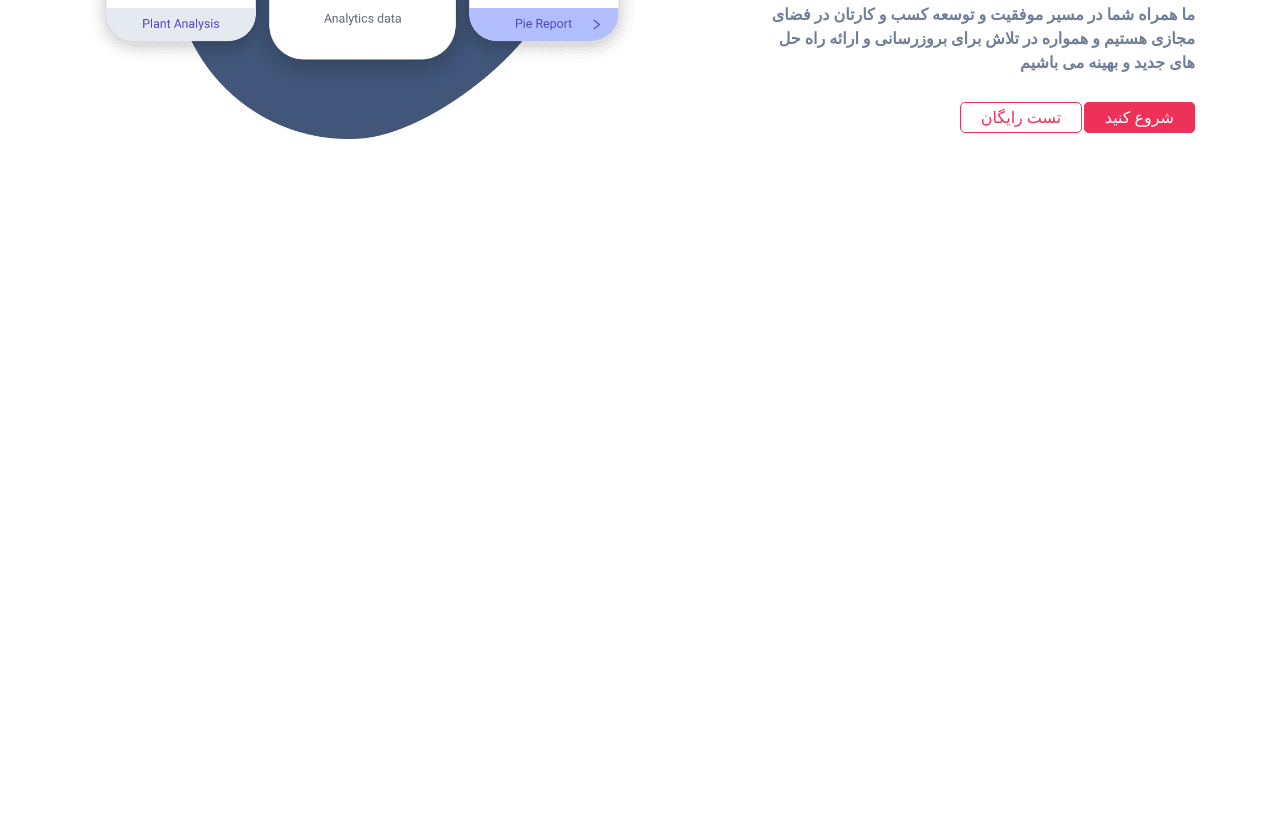
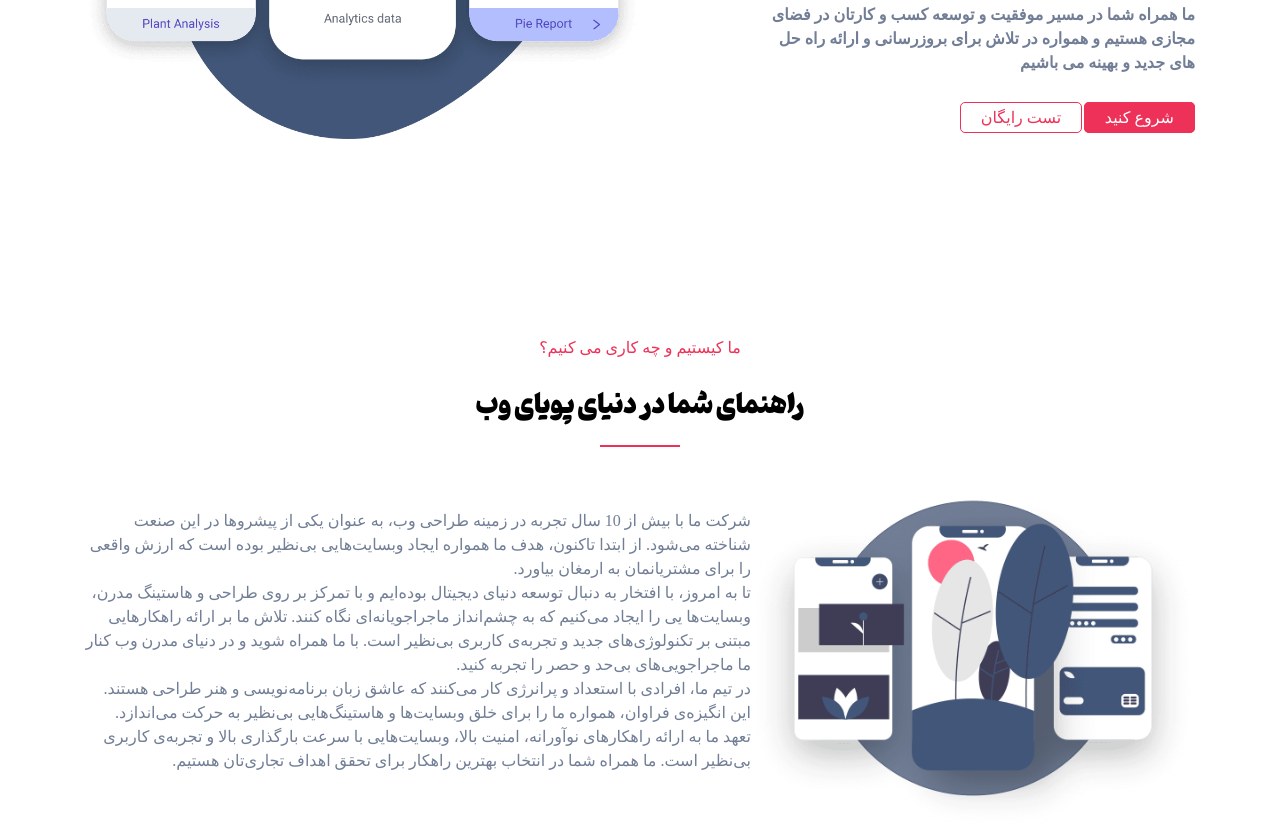
Before and after one commit to Matin-Hosseini/diako-host, a plain HTML site: page index.html in a window 1280 px wide. Shown: the part 479-1313 px from the top of the page. Before the commit the page ends 821 px from the top, so only its background shows below. Drawn offline with Linux system fonts and the light colour scheme; a web font is replaced by a local one.

Commit message:
Simple about us section created

```diff
--- a/css/app.css
+++ b/css/app.css
@@ -91,6 +91,29 @@ img {
 }
 
 /*  ---- content-container ends ----  */
+
+/*  ---- component styles starts ----  */
+.section-header {
+  margin-bottom: 5rem;
+  text-align: center;
+}
+.section-header__caption {
+  color: var(--red-color);
+  font-family: var(--secondary-font);
+  font-weight: 400;
+}
+.section-header__title {
+  font-size: 3rem;
+  margin: 2rem 0;
+}
+.section-header__line {
+  display: block;
+  width: 8rem;
+  height: 0.2rem;
+  background-color: var(--red-color);
+  margin: auto;
+}
+/*  ---- component styles ends ----  */
 
 /*  ---- header nav starts ----  */
 
@@ -220,4 +243,22 @@ header {
 
 /*  ---- home ends ----  */
 
+/*  ---- about us starts ----  */
+
+
+  .about-us__content {
+    display: flex;
+    flex-direction: column;
+  }
+  .about-us__image {
+    flex-basis: 40%;
+    order: 1;
+  }
+  .about-us__description {
+    flex-basis: 60%;
+    margin-bottom: 5rem;
+  }
+
+/*  ---- about us ends ----  */
+
 @import "./responsive.css";
--- a/css/responsive.css
+++ b/css/responsive.css
@@ -107,3 +107,19 @@
 }
 
 /*  ---- home ends ----  */
+
+/*  ---- about us starts ----  */
+@media (min-width: 992px) {
+  .about-us__content {
+    flex-direction: row;
+    align-items: center;
+  }
+  .about-us__image {
+    flex-basis: 40%;
+    order: 0;
+  }
+  .about-us__description {
+    flex-basis: 60%;
+  }
+}
+/*  ---- about us ends ----  */
--- a/index.html
+++ b/index.html
@@ -63,6 +63,33 @@
           <img src="./assets/images/header-img.png" alt="">
         </div>
       </section>
+
+      <section class="about-us">
+        <div class="container">
+          <div class="section-header">
+            <p class="section-header__caption">ما کیستیم و چه کاری می کنیم؟</p>
+            <h3 class="section-header__title">راهنمای شما در دنیای پویای وب</h3>
+            <span class="section-header__line"></span>
+          </div>
+
+          <div class="about-us__content">
+            <div class="about-us__image">
+              <img src="assets/images/about-img.png" alt="">
+            </div>
+            <div class="about-us__description">
+              <p class="description">
+                شرکت ما با بیش از 10 سال تجربه در زمینه طراحی وب، به عنوان یکی از پیشروها در این صنعت شناخته می‌شود. از ابتدا تاکنون، هدف ما همواره ایجاد وبسایت‌هایی بی‌نظیر بوده است که ارزش واقعی را برای مشتریانمان به ارمغان بیاورد.
+                <br>
+                تا به امروز، با افتخار به دنبال توسعه دنیای دیجیتال بوده‌ایم و با تمرکز بر روی طراحی و هاستینگ مدرن، وبسایت‌ها یی را ایجاد می‌کنیم که به چشم‌انداز ماجراجویانه‌ای نگاه کنند. تلاش ما بر ارائه راهکارهایی مبتنی بر تکنولوژی‌های جدید و تجربه‌ی کاربری بی‌نظیر است. با ما همراه شوید و در دنیای مدرن وب کنار ما ماجراجویی‌های بی‌حد و حصر را تجربه کنید.
+                <br>
+                در تیم ما، افرادی با استعداد و پرانرژی کار می‌کنند که عاشق زبان برنامه‌نویسی و هنر طراحی هستند. این انگیزه‌ی فراوان، همواره ما را برای خلق وبسایت‌ها و هاستینگ‌هایی بی‌نظیر به حرکت می‌اندازد.
+                <br>
+                تعهد ما به ارائه راهکارهای نوآورانه، امنیت بالا، وبسایت‌هایی با سرعت بارگذاری بالا و تجربه‌ی کاربری بی‌نظیر است. ما همراه شما در انتخاب بهترین راهکار برای تحقق اهداف تجاری‌تان هستیم.
+              </p>
+            </div>
+          </div>
+        </div>
+      </section>
     </main>
     <footer></footer>
   </body>
```
Also changed, not shown: assets/images/about-img.png (added).
